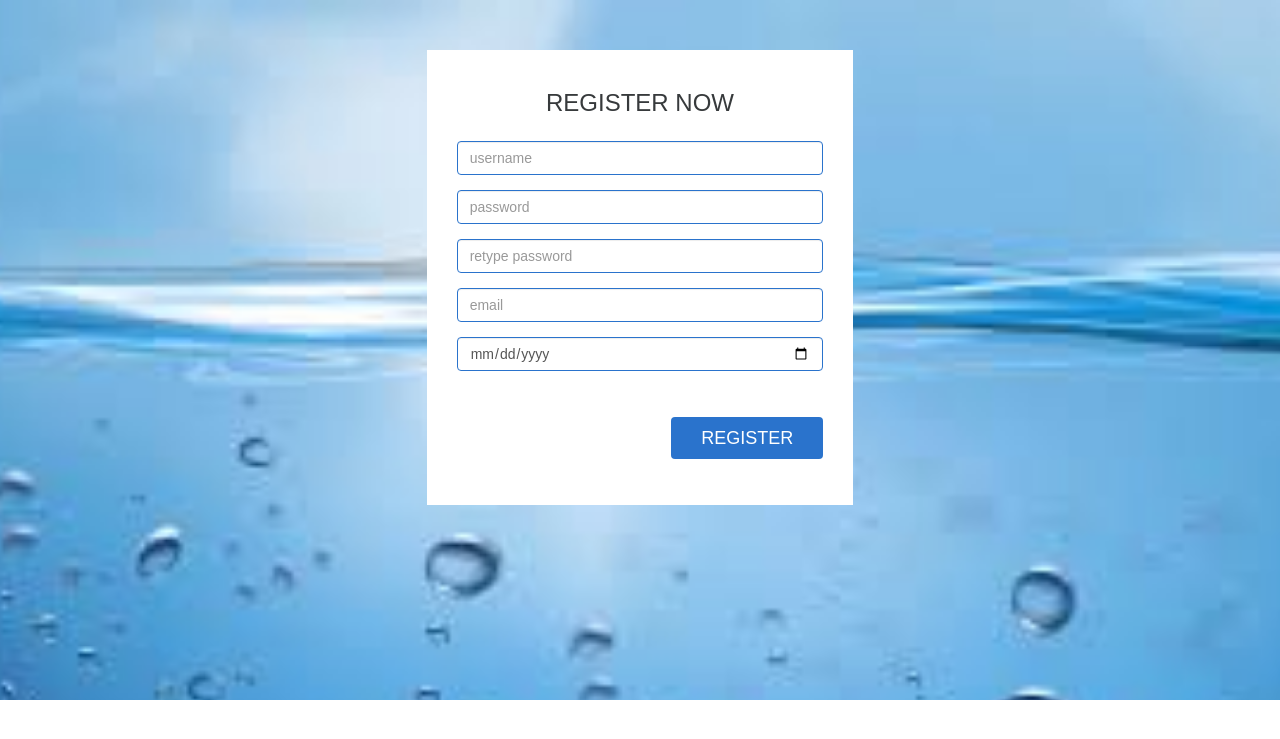
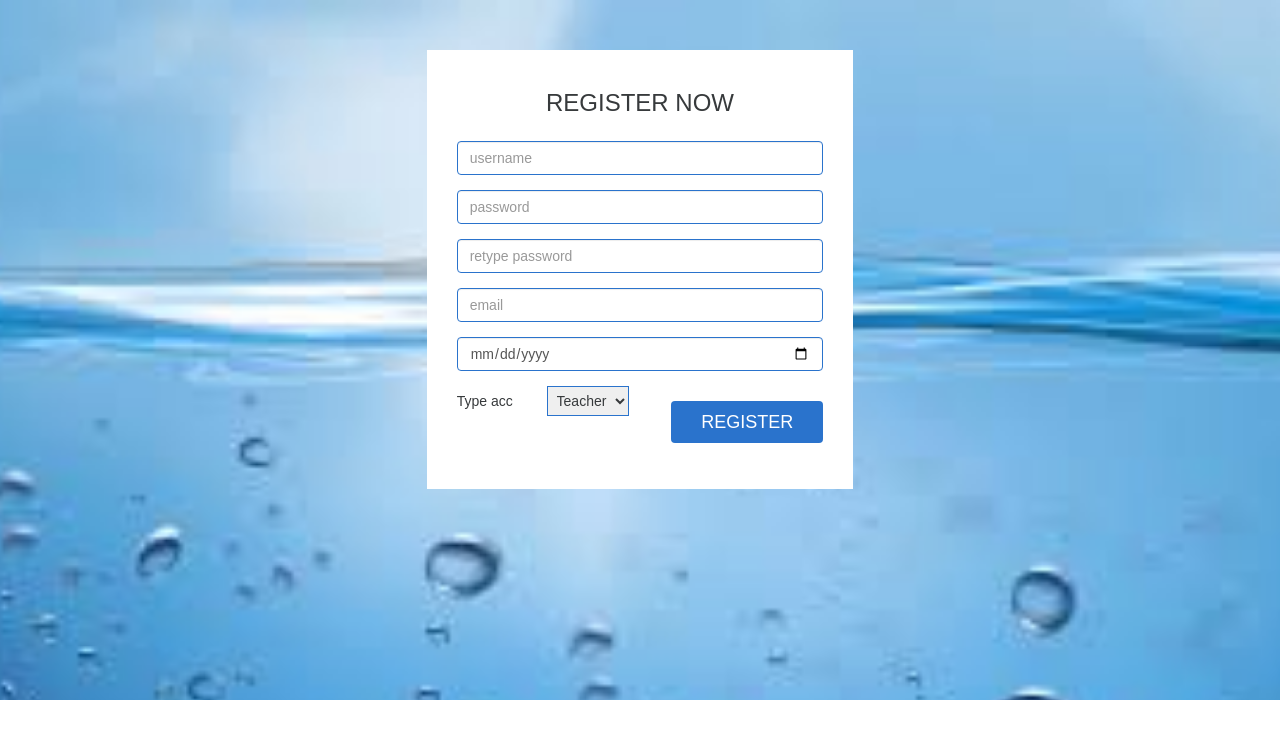
Before and after one commit to badungphan99/SE03-Group03, a Flask app: page /register.html in a window 1280 px wide. Shown: the top 739 px of the page. Run offline with Flask 2, Linux system fonts and the light colour scheme; some libraries are stand-ins or nearby versions.

Commit message:
update gd register

```diff
--- a/app/static/css/login_style.css
+++ b/app/static/css/login_style.css
@@ -29,6 +29,7 @@
 }
 .form-item{
     margin-bottom: 15px;
+    text-align: left;
 }
 .form-group a{
     color: #2A73CC;
@@ -65,3 +66,11 @@ input[type="date"].form-control{
 .avatar-upload{
     margin-top: 10px
 }
+.form-register{
+    font-family: Arial, Helvetica, sans-serif;
+}
+.type-acc{
+    margin-left: 30px;
+    padding: 5px;
+    border: 1px solid #2A73CC;
+}
--- a/app/templates/register.html
+++ b/app/templates/register.html
@@ -53,6 +53,16 @@
                             <input type="date" name="birthday" id="" class="mycalender form-control" placeholder="birthday">
                         </div>
                     </div>
+                    <div class="form-group">
+                        <div class="col-sm-12 col-md-12 col-lg-12 form-item form-register">
+                            <form action="#">
+                                Type acc
+                                <select name="dropdown " class="type-acc">
+                                    <option value="teacher" selected>Teacher</option>
+                                    <option value="student">Student</option>
+                            </form>
+                        </div>
+                    </div>
                     <!-- show mess khi login that bai -->
                     <div class="form-group">
                         <div class="col-sm-12 col-md-12 col-lg-12 form-item">
```
